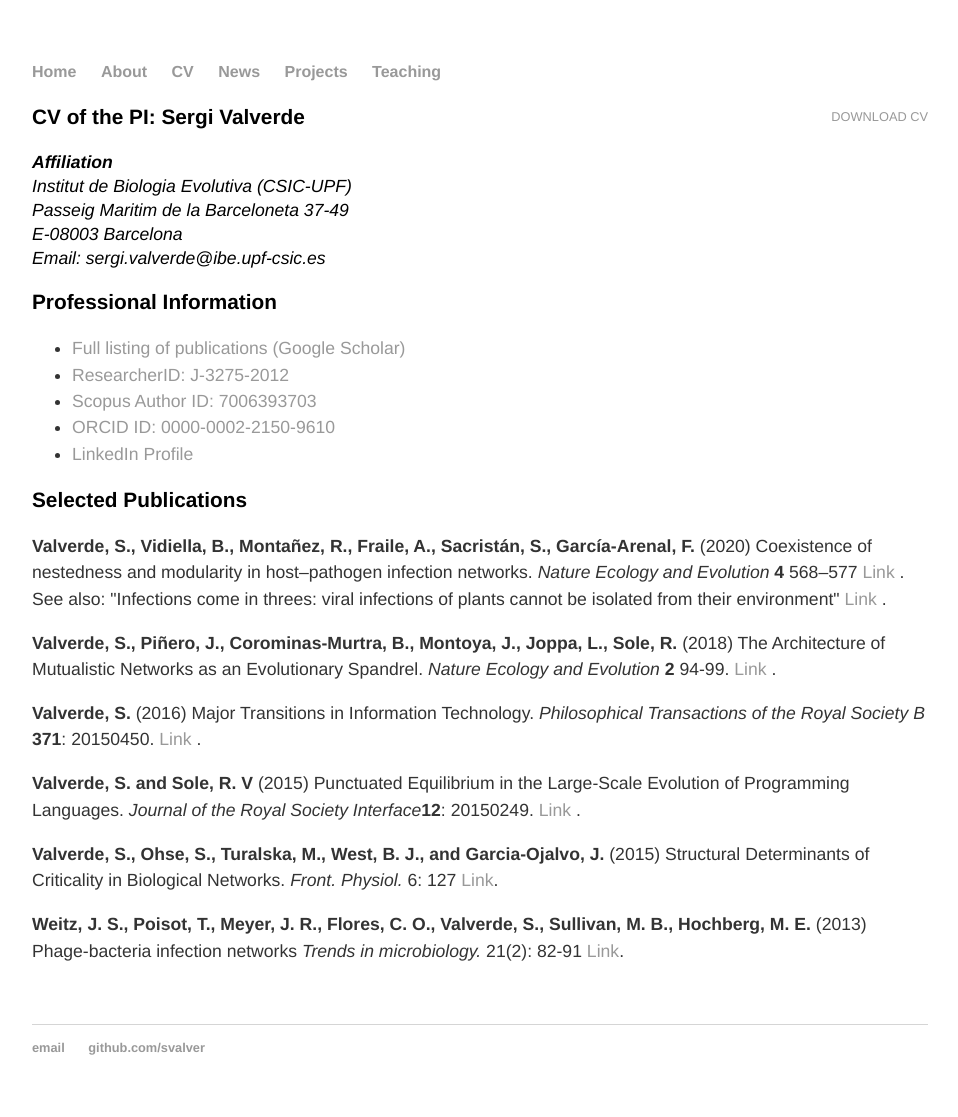
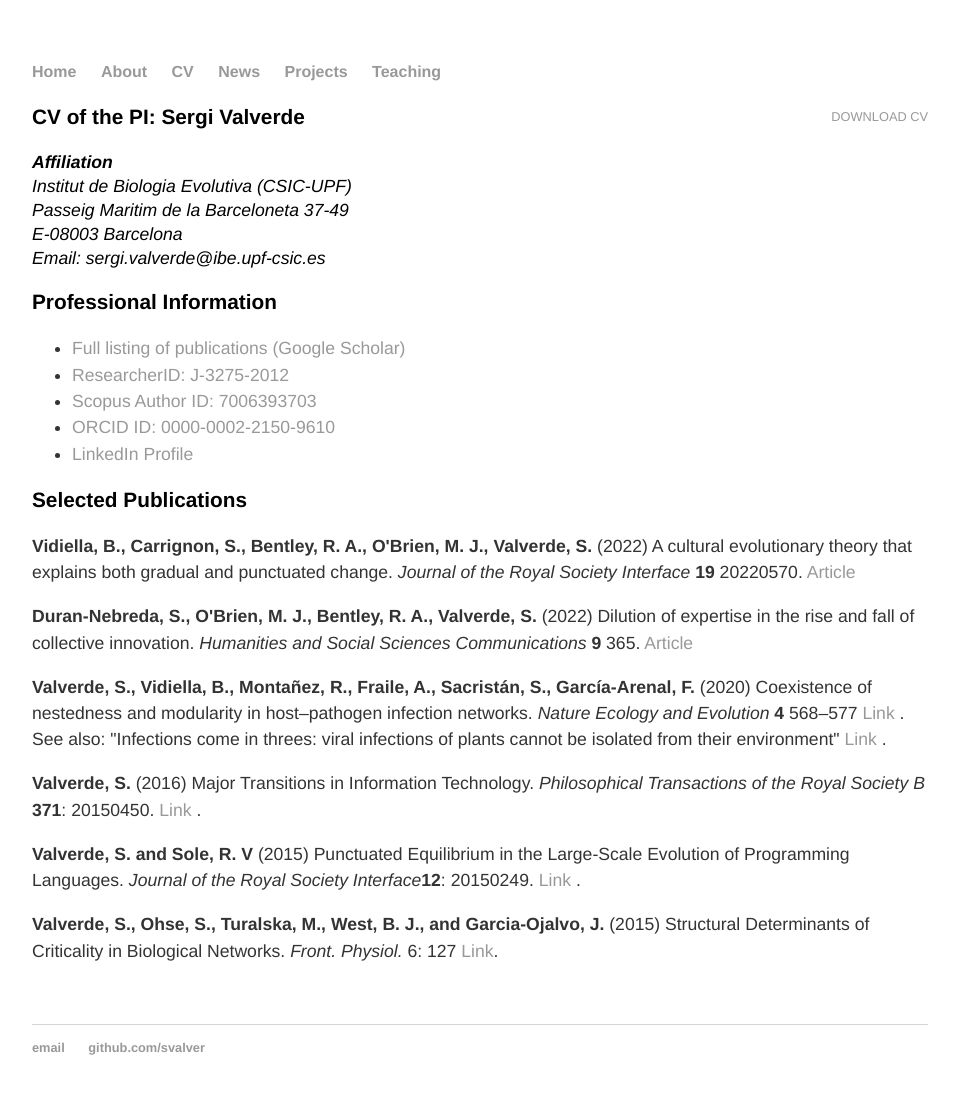
Before and after one commit to svalver/svalver.github.io, a Jekyll site: the page built from cv/index.html, in a window 1280 px wide. Shown: the whole page, without its empty margins (160-1118 px from the left). Built offline with Jekyll 4.4.1, drawn with Linux system fonts in a browser that asks for light colours.

Commit message:
Update index.html
updates variats

```diff
--- a/cv/index.html
+++ b/cv/index.html
@@ -36,27 +36,38 @@ img {
 
 <h3>Selected Publications</h3>
 
+
+<p><strong>Vidiella, B., Carrignon, S., Bentley, R. A., O'Brien, M. J., Valverde, S.</strong>
+    (2022) A cultural evolutionary theory that explains both gradual and punctuated change.
+    <em> Journal of the Royal Society Interface </em> <b>19</b> 20220570.
+    <a href ="https://royalsocietypublishing.org/doi/full/10.1098/rsif.2022.0570">Article</a>
+</p>
+
+<p><strong>Duran-Nebreda, S., O'Brien, M. J., Bentley, R. A., Valverde, S.</strong>
+    (2022) Dilution of expertise in the rise and fall of collective innovation.
+    <em> Humanities and Social Sciences Communications </em> <b>9</b> 365.
+    <a href ="https://www.nature.com/articles/s41599-022-01380-5">Article</a>
+</p>
+
 <p><strong>Valverde, S., Vidiella, B., Montañez, R., Fraile, A., Sacristán, S., García-Arenal, F. </strong> (2020) Coexistence of nestedness and modularity in host–pathogen infection networks. <em> Nature Ecology and Evolution </em> <b> 4</b> 568–577 <a href ="https://www.nature.com/articles/s41559-020-1130-9"> Link </a>.
-
 See also: "Infections come in threes: viral infections of plants cannot be isolated from their environment" <a href="https://natureecoevocommunity.nature.com/posts/61786-infections-come-in-threes-viral-infections-of-plants-cannot-be-isolated-from-their-environment"> Link </a>.
     </p>
 
-<p><strong>Valverde, S., Piñero, J.,  Corominas-Murtra, B., Montoya, J., Joppa,  L., Sole, R. </strong> (2018) The Architecture of Mutualistic Networks as an Evolutionary Spandrel. <em> Nature Ecology and Evolution </em> <b> 2</b> 94-99.
-<a href ="https://www.nature.com/articles/s41559-017-0383-4"> Link </a>.
-    </p>
-
-<p><strong>Valverde, S. </strong> (2016) Major Transitions in Information Technology. <em> Philosophical Transactions of the Royal Society B</em> <b>371</b>: 20150450.
+<p><strong>Valverde, S. </strong> (2016) Major Transitions in Information Technology.
+    <em> Philosophical Transactions of the Royal Society B</em> <b>371</b>: 20150450.
 <a href ="http://rstb.royalsocietypublishing.org/content/371/1701/20150450"> Link </a>.
     </p>
 
-<p><strong>Valverde, S. and Sole, R. V</strong> (2015) Punctuated Equilibrium in the Large-Scale Evolution of Programming Languages. <em> Journal of the Royal Society Interface</em><b>12</b>: 20150249. <a href ="https://royalsocietypublishing.org/doi/full/10.1098/rsif.2015.0249"> Link </a>.
-    </p>
+<p><strong>Valverde, S. and Sole, R. V</strong> (2015) Punctuated Equilibrium in the Large-Scale Evolution of Programming Languages.
+    <em> Journal of the Royal Society Interface</em><b>12</b>: 20150249.
+    <a href ="https://royalsocietypublishing.org/doi/full/10.1098/rsif.2015.0249"> Link </a>.
+</p>
 
-<p><strong>Valverde, S., Ohse, S., Turalska, M., West, B. J., and Garcia-Ojalvo, J.</strong> (2015) Structural Determinants of Criticality in Biological Networks. <em> Front. Physiol.</em> 6: 127 <a href="http://journal.frontiersin.org/article/10.3389/fphys.2015.00127/abstract"> Link</a>.
-    </p>
-
-<p><strong>Weitz, J. S., Poisot, T., Meyer, J. R., Flores, C. O., Valverde, S., Sullivan, M. B., Hochberg, M. E.</strong> (2013) Phage-bacteria infection networks<em> Trends in microbiology. </em> 21(2): 82-91 <a href="http://dx.doi.org/10.1016/j.tim.2012.11.003"> Link</a>.
-    </p>
+<p><strong>Valverde, S., Ohse, S., Turalska, M., West, B. J., and Garcia-Ojalvo, J.</strong>
+    (2015) Structural Determinants of Criticality in Biological Networks. <em>
+    Front. Physiol.</em> 6: 127
+    <a href="http://journal.frontiersin.org/article/10.3389/fphys.2015.00127/abstract"> Link</a>.
+</p>
 
 <!--
 <h3>Selected Publications</h3>
```
